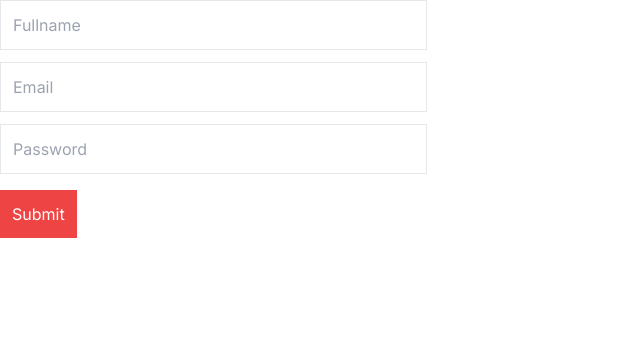
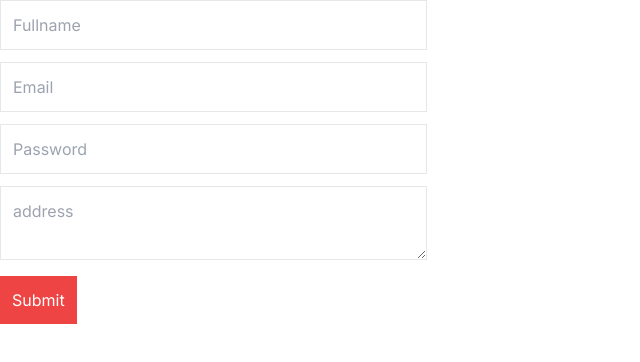
Before and after one commit to ansariabdulahad/STREAM_APP, a Next.js app in the folder stream-app/: page / in a window 1280 px wide. Shown: the top 362 px of the page, without its empty margins (0-640 px from the left). Built offline with nearby package versions, Linux system fonts and the light colour scheme.

Commit message:
form code complete

```diff
--- a/stream-app/Tailwind/Form/Fields.jsx
+++ b/stream-app/Tailwind/Form/Fields.jsx
@@ -1,12 +1,18 @@
 import { ErrorMessage, Field } from "formik";
 
-export const Input = ({ name, type = 'text', ...rest }) => {
+export const Input = ({
+    name,
+    type = 'text',
+    textarea = false,
+    ...rest
+}) => {
     const design = (
         <>
             <Field
                 {...rest}
                 name={name}
                 type={type}
+                as={textarea ? 'textarea' : null}
                 className="border p-3"
             />
             <ErrorMessage name={name} component={'p'} className="text-red-500" />
--- a/stream-app/src/app/page.js
+++ b/stream-app/src/app/page.js
@@ -13,6 +13,7 @@ const Page = () => {
           <Input name={'fullname'} placeholder='Fullname' />
           <Input name={'email'} type="email" placeholder='Email' />
           <Input name={'password'} type="password" placeholder='Password' />
+          <Input name={'address'} textarea={true} placeholder='address' />
         </div>
       </FormDesign>
     </>
```
